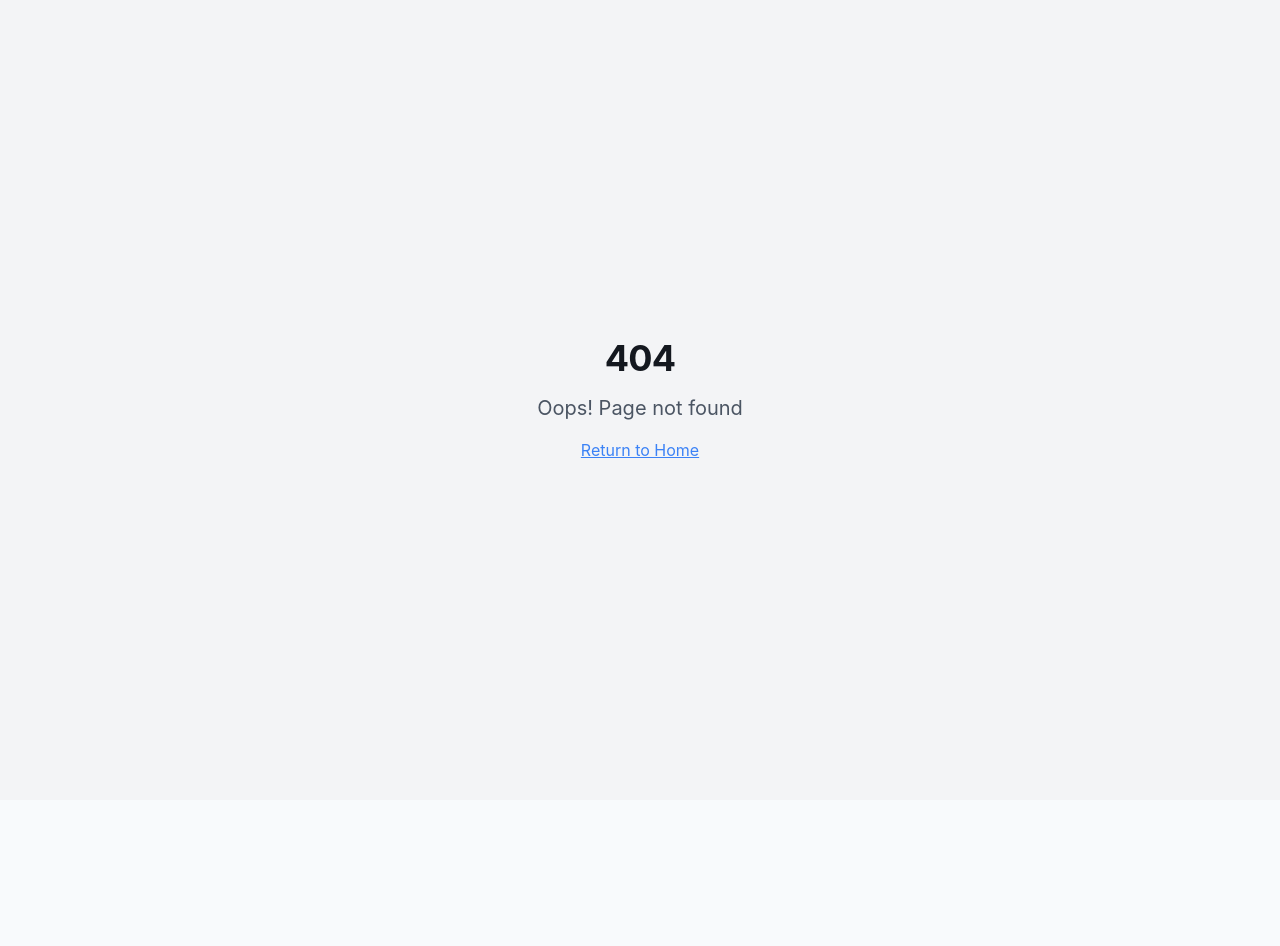
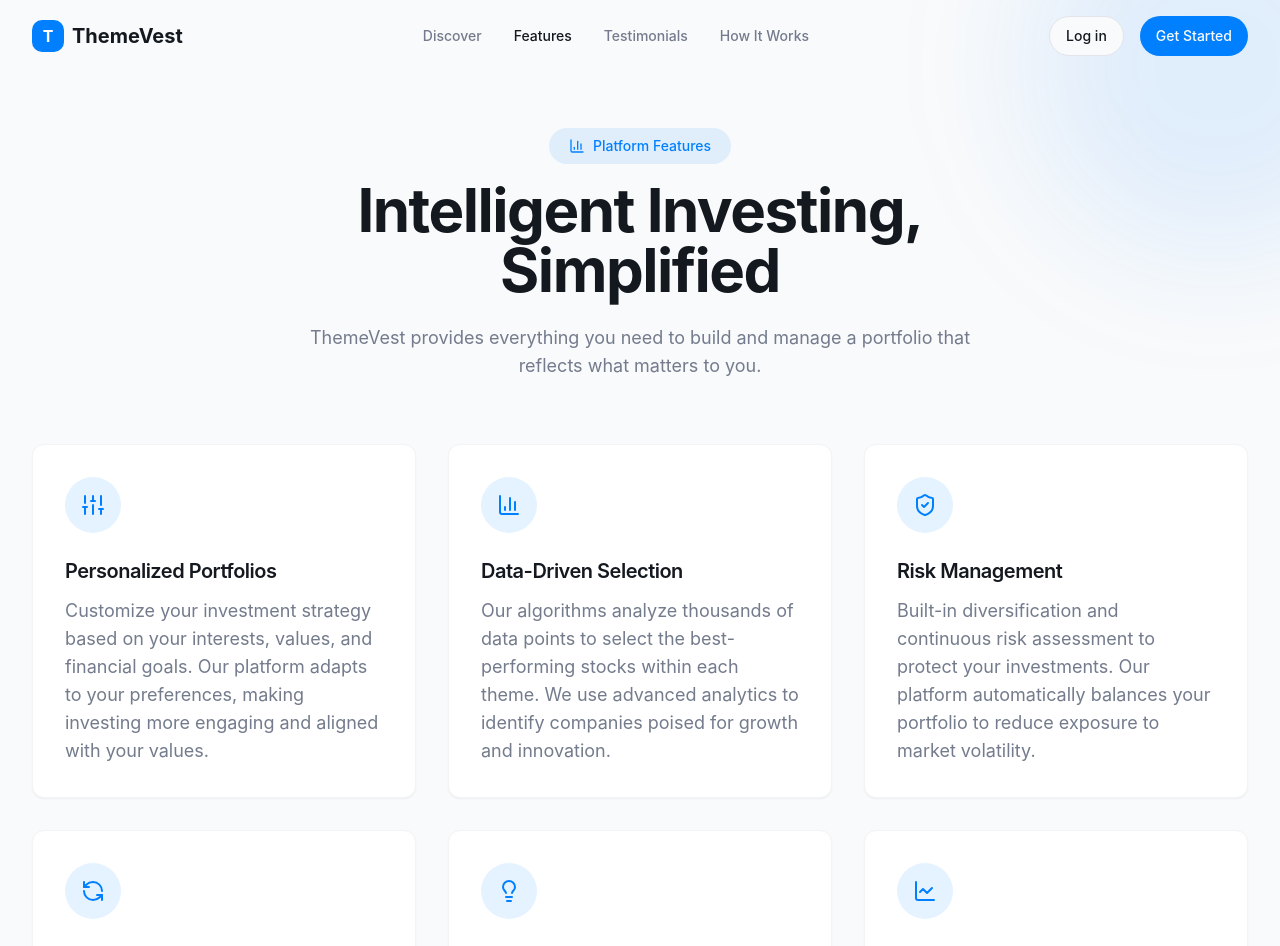
Before and after one commit to VangapanduS3/themevest-landing-page, a React (Vite) app: page /features in a window 1280 px wide. Before the commit this address had no page. Shown: the top 946 px of the page. Before the commit the page ends 800 px from the top, so only its background shows below. Built offline with nearby package versions, Linux system fonts and the light colour scheme.

Commit message:
Add features page and link pages
- Create a features page.
- Link "How It Works" on the index page to the new "How It Works" page.
- Link "Explore Themes" to the discover page.
- Reorder navbar items after login.

```diff
--- a/src/App.tsx
+++ b/src/App.tsx
@@ -12,6 +12,7 @@ import Login from "./pages/Login";
 import NotFound from "./pages/NotFound";
 import TestimonialsPage from "./pages/TestimonialsPage";
 import HowItWorksPage from "./pages/HowItWorksPage";
+import FeaturesPage from "./pages/FeaturesPage";
 
 const queryClient = new QueryClient({
   defaultOptions: {
@@ -36,6 +37,7 @@ const App = () => (
           <Route path="/login" element={<Login />} />
           <Route path="/testimonials" element={<TestimonialsPage />} />
           <Route path="/how-it-works" element={<HowItWorksPage />} />
+          <Route path="/features" element={<FeaturesPage />} />
           <Route path="*" element={<NotFound />} />
         </Routes>
       </BrowserRouter>
--- a/src/components/Hero.tsx
+++ b/src/components/Hero.tsx
@@ -2,6 +2,7 @@
 import { useEffect, useRef } from "react";
 import { ArrowRight } from "lucide-react";
 import { Button } from "@/components/ui/button";
+import { Link } from "react-router-dom";
 
 const Hero = () => {
   const containerRef = useRef<HTMLDivElement>(null);
@@ -60,12 +61,16 @@ const Hero = () => {
 
         {/* CTA buttons */}
         <div className="animate-on-scroll opacity-0 flex flex-col sm:flex-row items-center justify-center gap-4 mb-16">
-          <Button className="rounded-full min-w-[180px] h-12 text-base button-shine" size="lg">
-            Explore Themes
-            <ArrowRight className="ml-2 h-5 w-5" />
+          <Button className="rounded-full min-w-[180px] h-12 text-base button-shine" size="lg" asChild>
+            <Link to="/discover">
+              Explore Themes
+              <ArrowRight className="ml-2 h-5 w-5" />
+            </Link>
           </Button>
-          <Button variant="outline" className="rounded-full min-w-[180px] h-12 text-base" size="lg">
-            How It Works
+          <Button variant="outline" className="rounded-full min-w-[180px] h-12 text-base" size="lg" asChild>
+            <Link to="/how-it-works">
+              How It Works
+            </Link>
           </Button>
         </div>
 
--- a/src/components/Navbar.tsx
+++ b/src/components/Navbar.tsx
@@ -27,12 +27,24 @@ const Navbar = () => {
     return () => window.removeEventListener("scroll", handleScroll);
   }, []);
 
-  const navLinks = [
-    { name: "Discover", href: "/discover" },
-    { name: "Features", href: "/#features" },
-    { name: "Testimonials", href: "/testimonials" },
-    { name: "How It Works", href: "/how-it-works" },
-  ];
+  // Define navLinks based on login status
+  const getNavLinks = () => {
+    const links = [
+      { name: "Discover", href: "/discover" },
+      { name: "Features", href: "/features" },
+      { name: "Testimonials", href: "/testimonials" },
+      { name: "How It Works", href: "/how-it-works" },
+    ];
+
+    // If logged in, add Dashboard as the first item
+    if (isLoggedIn) {
+      return [{ name: "Dashboard", href: "/dashboard" }, ...links];
+    }
+
+    return links;
+  };
+
+  const navLinks = getNavLinks();
 
   const handleLogin = () => {
     navigate("/login");
@@ -82,19 +94,6 @@ const Navbar = () => {
               {link.name}
             </Link>
           ))}
-          {isLoggedIn && (
-            <Link
-              to="/dashboard"
-              className={cn(
-                "text-sm font-medium transition-colors",
-                location.pathname === "/dashboard"
-                  ? "text-foreground"
-                  : "text-muted-foreground hover:text-foreground"
-              )}
-            >
-              Dashboard
-            </Link>
-          )}
         </nav>
 
         <div className="hidden md:flex items-center space-x-4">
@@ -144,20 +143,6 @@ const Navbar = () => {
                 {link.name}
               </Link>
             ))}
-            {isLoggedIn && (
-              <Link
-                to="/dashboard"
-                className={cn(
-                  "block py-2 text-base font-medium hover:text-primary",
-                  location.pathname === "/dashboard"
-                    ? "text-foreground"
-                    : "text-muted-foreground"
-                )}
-                onClick={() => setMobileMenuOpen(false)}
-              >
-                Dashboard
-              </Link>
-            )}
             <div className="pt-4 flex flex-col space-y-3">
               {isLoggedIn ? (
                 <Button variant="outline" className="w-full rounded-full" onClick={handleLogout}>
--- /dev/null
+++ b/src/pages/FeaturesPage.tsx
@@ -0,0 +1,161 @@
+
+import { useEffect, useRef } from "react";
+import {
+  BarChart3,
+  ShieldCheck,
+  Sliders,
+  RefreshCcw,
+  Lightbulb,
+  LineChart,
+  ArrowRight
+} from "lucide-react";
+import { Button } from "@/components/ui/button";
+import Navbar from "@/components/Navbar";
+import Footer from "@/components/Footer";
+import { useNavigate } from "react-router-dom";
+
+interface FeatureCardProps {
+  icon: React.ReactNode;
+  title: string;
+  description: string;
+  delay?: number;
+}
+
+const FeatureCard = ({ icon, title, description, delay = 0 }: FeatureCardProps) => {
+  return (
+    <div
+      className="rounded-xl p-8 bg-white shadow-sm border border-gray-100 opacity-0 animate-on-scroll"
+      style={{ animationDelay: `${delay}ms` }}
+    >
+      <div className="w-14 h-14 rounded-full bg-primary/10 flex items-center justify-center mb-6">
+        {icon}
+      </div>
+      <h3 className="text-xl font-semibold mb-3">{title}</h3>
+      <p className="text-muted-foreground">{description}</p>
+    </div>
+  );
+};
+
+const FeaturesPage = () => {
+  const containerRef = useRef<HTMLDivElement>(null);
+  const navigate = useNavigate();
+
+  const features = [
+    {
+      icon: <Sliders className="h-6 w-6 text-primary" />,
+      title: "Personalized Portfolios",
+      description: "Customize your investment strategy based on your interests, values, and financial goals. Our platform adapts to your preferences, making investing more engaging and aligned with your values."
+    },
+    {
+      icon: <BarChart3 className="h-6 w-6 text-primary" />,
+      title: "Data-Driven Selection",
+      description: "Our algorithms analyze thousands of data points to select the best-performing stocks within each theme. We use advanced analytics to identify companies poised for growth and innovation."
+    },
+    {
+      icon: <ShieldCheck className="h-6 w-6 text-primary" />,
+      title: "Risk Management",
+      description: "Built-in diversification and continuous risk assessment to protect your investments. Our platform automatically balances your portfolio to reduce exposure to market volatility."
+    },
+    {
+      icon: <RefreshCcw className="h-6 w-6 text-primary" />,
+      title: "Automatic Rebalancing",
+      description: "We regularly rebalance your portfolio to maintain optimal allocation and performance. This ensures your investments stay aligned with your goals even as market conditions change."
+    },
+    {
+      icon: <Lightbulb className="h-6 w-6 text-primary" />,
+      title: "Expert Insights",
+      description: "Access research, analysis, and insights from our team of investment professionals. Our experts provide context and education to help you make informed decisions."
+    },
+    {
+      icon: <LineChart className="h-6 w-6 text-primary" />,
+      title: "Performance Tracking",
+      description: "Intuitive dashboards to monitor your portfolio's performance and growth over time. Track your progress toward financial goals with clear metrics and visualizations."
+    }
+  ];
+
+  useEffect(() => {
+    // Scroll to top on page load
+    window.scrollTo(0, 0);
+
+    const observer = new IntersectionObserver(
+      (entries) => {
+        entries.forEach((entry) => {
+          if (entry.isIntersecting) {
+            entry.target.classList.add("animate-fade-up");
+          }
+        });
+      },
+      { threshold: 0.1 }
+    );
+
+    if (containerRef.current) {
+      const elements = containerRef.current.querySelectorAll(".animate-on-scroll");
+      elements.forEach((el) => observer.observe(el));
+    }
+
+    return () => {
+      if (containerRef.current) {
+        const elements = containerRef.current.querySelectorAll(".animate-on-scroll");
+        elements.forEach((el) => observer.unobserve(el));
+      }
+    };
+  }, []);
+
+  return (
+    <div className="min-h-screen bg-gray-50">
+      <Navbar />
+      <main ref={containerRef}>
+        <section className="pt-32 pb-16 relative overflow-hidden">
+          <div className="absolute top-0 right-0 w-96 h-96 bg-theme-tech/10 rounded-full blur-3xl translate-x-1/3 -translate-y-1/3"></div>
+
+          <div className="container">
+            <div className="max-w-2xl mx-auto text-center mb-16">
+              <div className="theme-tag bg-primary/10 text-primary px-5 py-2 rounded-full text-sm font-medium mb-4 inline-flex items-center gap-2 animate-on-scroll opacity-0">
+                <BarChart3 className="h-4 w-4" />
+                <span>Platform Features</span>
+              </div>
+              <h1 className="mb-6 animate-on-scroll opacity-0">Intelligent Investing,<br />Simplified</h1>
+              <p className="text-muted-foreground text-lg animate-on-scroll opacity-0">
+                ThemeVest provides everything you need to build and manage a portfolio that reflects what matters to you.
+              </p>
+            </div>
+
+            <div className="grid grid-cols-1 md:grid-cols-2 lg:grid-cols-3 gap-8 mb-16">
+              {features.map((feature, index) => (
+                <FeatureCard
+                  key={feature.title}
+                  {...feature}
+                  delay={index * 100}
+                />
+              ))}
+            </div>
+
+            <div className="bg-primary/5 border border-primary/20 rounded-2xl p-8 flex flex-col md:flex-row items-center gap-8 animate-on-scroll opacity-0">
+              <div className="flex-1">
+                <h3 className="text-2xl font-bold mb-4">Ready to Experience ThemeVest?</h3>
+                <p className="text-muted-foreground mb-6">
+                  Join thousands of investors who are already building wealth through thematic investing. Create your account in minutes.
+                </p>
+                <Button
+                  size="lg"
+                  className="rounded-full"
+                  onClick={() => navigate("/discover")}
+                >
+                  Explore Themes <ArrowRight className="ml-2 h-4 w-4" />
+                </Button>
+              </div>
+              <div className="flex-1 flex justify-center">
+                <div className="w-64 h-64 bg-primary/20 rounded-full flex items-center justify-center">
+                  <BarChart3 className="h-24 w-24 text-primary" />
+                </div>
+              </div>
+            </div>
+          </div>
+        </section>
+      </main>
+      <Footer />
+    </div>
+  );
+};
+
+export default FeaturesPage;
```
